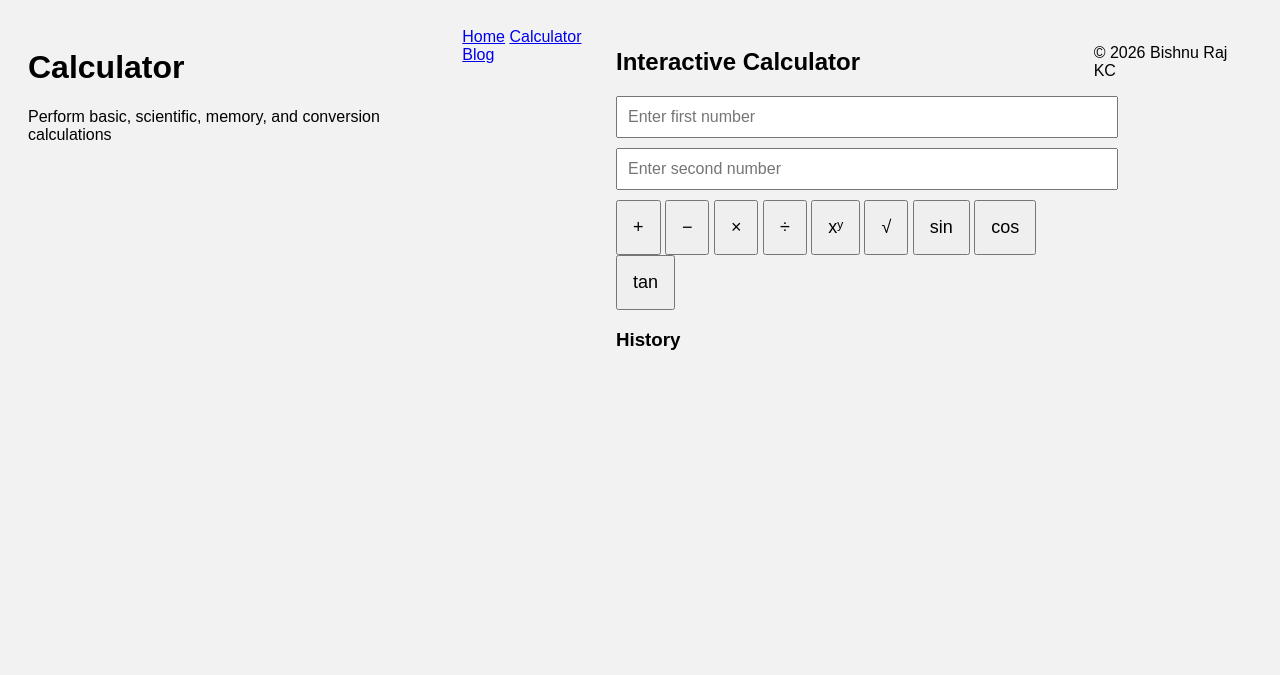
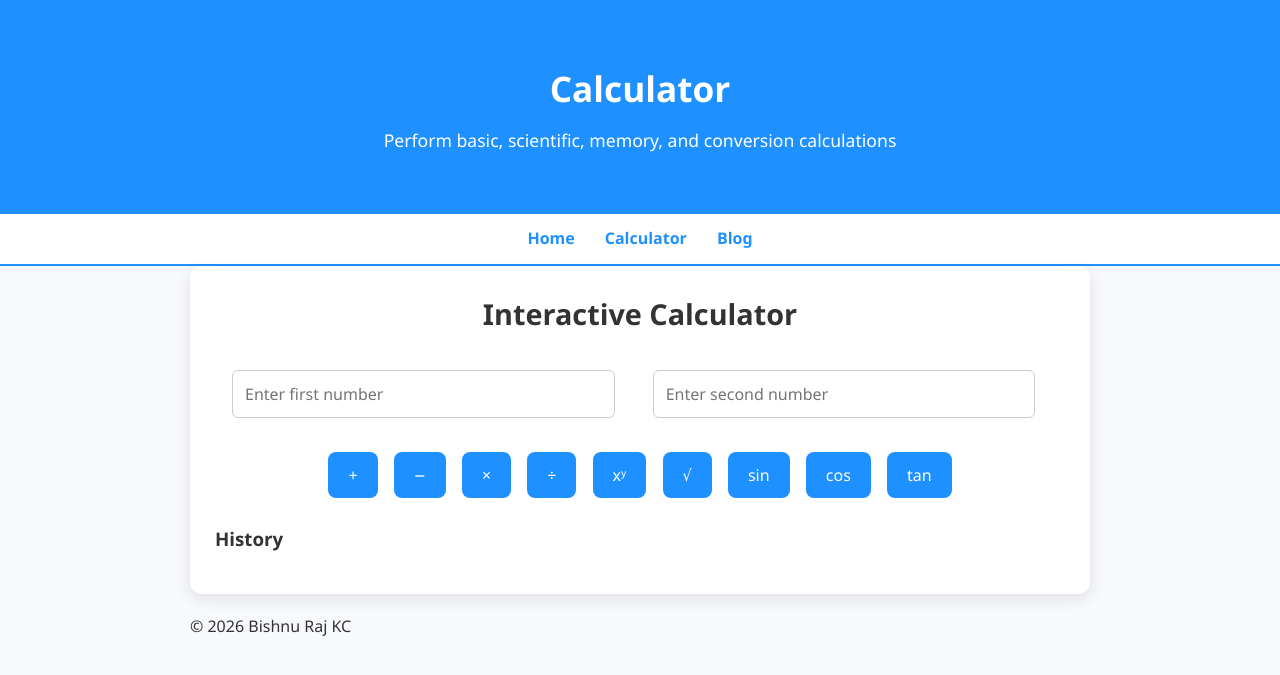
Before and after one commit to Bishnurajkc-github/bishnurajkc, a Flask app: page /calculator in a window 1280 px wide. Shown: the top 675 px of the page. Run offline with Flask 3, Linux system fonts and the light colour scheme.

Commit message:
Update calculator.css
css for calculator updated.

```diff
--- a/static/calculator/css/calculator.css
+++ b/static/calculator/css/calculator.css
@@ -1,46 +1,133 @@
+/* Reset default styles */
+* {
+    margin: 0;
+    padding: 0;
+    box-sizing: border-box;
+    font-family: 'Segoe UI', Tahoma, Geneva, Verdana, sans-serif;
+}
+
+/* Body */
 body {
-    font-family: Arial, sans-serif;
-    background: #f2f2f2;
+    background-color: #f7f9fc;
+    color: #333;
+    line-height: 1.6;
+}
+
+/* Container for padding */
+.container {
+    width: 90%;
+    max-width: 900px;
+    margin: auto;
+    padding: 20px 0;
+}
+
+/* Header */
+header {
+    background-color: #1e90ff;
+    color: #fff;
+    text-align: center;
+    padding: 40px 0;
+}
+
+header h1 {
+    font-size: 2.2rem;
+    margin-bottom: 10px;
+}
+
+header p {
+    font-size: 1.1rem;
+}
+
+/* Navigation bar */
+nav {
+    background-color: #fff;
+    border-bottom: 2px solid #1e90ff;
+}
+
+nav .container {
     display: flex;
     justify-content: center;
-    padding: 20px;
+    gap: 30px;
+    padding: 12px 0;
 }
 
-.calculator {
-    background: white;
-    padding: 20px;
-    width: 100%;
-    max-width: 350px;
-    border-radius: 10px;
-    box-shadow: 0 0 10px rgba(0,0,0,0.2);
+nav a {
+    text-decoration: none;
+    color: #1e90ff;
+    font-weight: bold;
+    transition: color 0.3s ease;
 }
 
-input {
-    width: 100%;
-    padding: 10px;
-    margin-bottom: 10px;
-    font-size: 16px;
+nav a:hover {
+    color: #0d3c91;
 }
 
-.buttons {
-    display: grid;
-    grid-template-columns: repeat(3, 1fr);
-    gap: 10px;
+/* Main content */
+main h2 {
+    text-align: center;
+    margin-bottom: 25px;
+    font-size: 1.8rem;
 }
 
-button {
-    padding: 15px;
-    font-size: 18px;
-    cursor: pointer;
+/* Calculator container */
+.calculator-container {
+    background-color: #fff;
+    padding: 25px;
+    border-radius: 12px;
+    box-shadow: 0 5px 15px rgba(0,0,0,0.1);
 }
 
-.history {
-    margin-top: 15px;
+/* Input fields */
+.calculator-inputs input {
+    width: 45%;
+    padding: 12px;
+    margin: 8px 2%;
+    border-radius: 6px;
+    border: 1px solid #ccc;
+    font-size: 1rem;
 }
 
-@media (max-width: 480px) {
-    button {
-        font-size: 16px;
-        padding: 12px;
-    }
+/* Buttons */
+.calculator-buttons {
+    text-align: center;
+    margin-top: 20px;
 }
+
+.calculator-buttons button {
+    padding: 12px 20px;
+    margin: 6px;
+    border: none;
+    border-radius: 8px;
+    background-color: #1e90ff;
+    color: #fff;
+    font-size: 1rem;
+    cursor: pointer;
+    transition: background-color 0.3s ease;
+}
+
+.calculator-buttons button:hover {
+    background-color: #0d3c91;
+}
+
+/* Result display */
+.calculator-result {
+    text-align: center;
+    margin-top: 20px;
+    font-weight: bold;
+    font-size: 1.2rem;
+    color: #1e90ff;
+}
+
+/* History list */
+.calculator-history {
+    list-style-type: none;
+    margin-top: 15px;
+    padding-left: 0;
+    max-height: 150px;
+    overflow-y: auto;
+}
+
+.calculator-history li {
+    background-color: #f1f5f9;
+    margin: 5px 0;
+    padding: 8px 12px;
```
